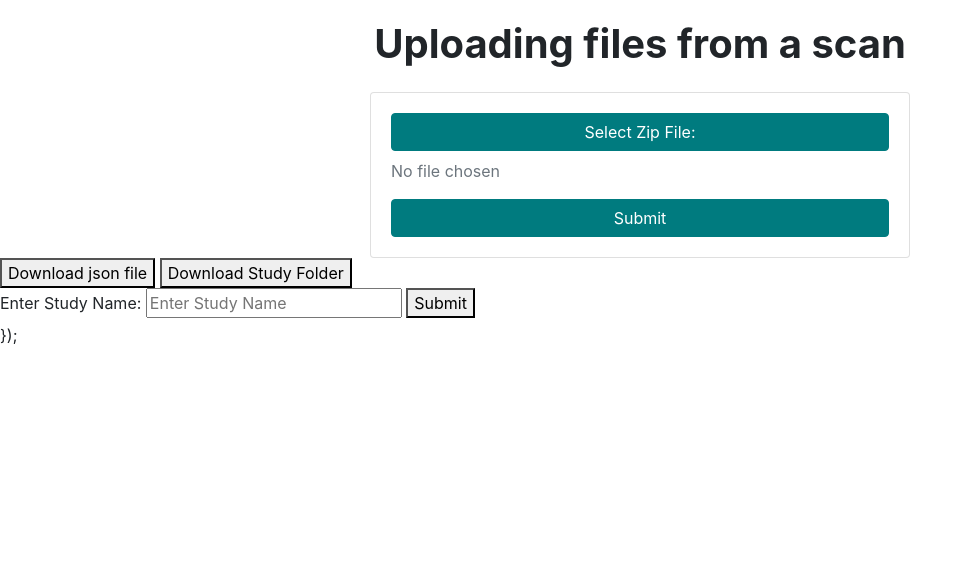
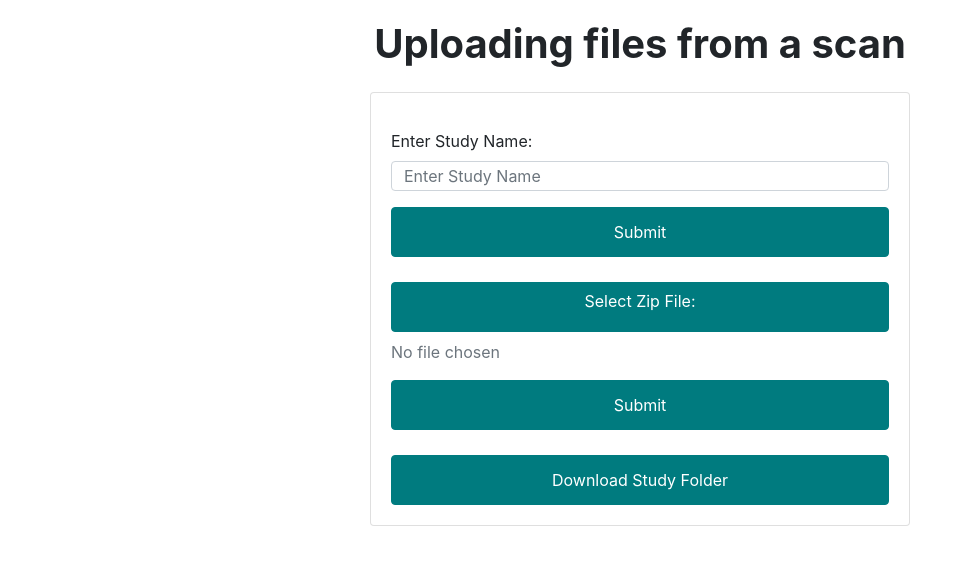
Before and after one commit to victoriavrl/LINFO2381-project, a Flask app: page / in a window 1280 px wide. Shown: the part 56-621 px from the top of the page, without its empty margins (0-973 px from the left). Run offline with Flask 3, Linux system fonts and the light colour scheme; parts of the project's set-up code (start-up, migrations or seed data) failed here and were passed over.

Commit message:
end of merging for style

```diff
--- a/front-end/templates/index.html
+++ b/front-end/templates/index.html
@@ -10,11 +10,16 @@
     .btn-primary {
         background-color: #007B7F;
         border-color: #007B7F;
+        height: 50px; /* Set the height of all buttons */
+    }
 
-    }
     .btn-primary:hover {
         background-color: #00565A;
         border-color: #00565A;
+    }
+
+    .form-control {
+        height: 30px;
     }
 </style>
 <div class="container">
@@ -27,6 +32,14 @@
             {% endif %}
             <div class="card">
                 <div class="card-body">
+                    <form action="" method="post" class="mt-3" >
+                <div class="form-group">
+                    <label for="studyName">Enter Study Name:</label>
+                    <input type="text" class="form-control" id="studyName" name="studyName" placeholder="Enter Study Name">
+                </div>
+                <button type="submit" class="btn btn-primary btn-block">Submit</button>
+                </form>
+                    <div style="margin-top: 25px;"></div>
                     <form id="uploadForm" method="post" action="#" enctype="multipart/form-data">
                         <div class="form-group">
                             <label for="fileInput" class="btn btn-primary btn-block">Select Zip File:</label>
@@ -35,17 +48,21 @@
                         </div>
                         <button type="submit" class="btn btn-primary btn-block">Submit</button>
                     </form>
+                    <div style="margin-top: 25px;"></div>
+                <button type="button" class="btn btn-primary btn-block mt-3" onclick="window.location.href='/download_study_zip'">Download Study Folder</button>
+
                 </div>
             </div>
+        </div>
+    </div>
+</div>
+
 <div id="loading" style="display: none; text-align: center;">
-                <img src="../static/loading.gif" alt="Loading...">
+    <img src="../static/loading.gif" alt="Loading..." style="width: 50px; height: 50px;"> <!-- Adjusted size of loading GIF -->
 </div>
 <div id="conversionMessage" style="display: none; text-align: center;">
     <p id="conversionSuccessMessage" style="color: green; display: none;">Conversion Successful</p>
     <p id="conversionFailedMessage" style="color: red; display: none;">Conversion Failed</p>
-            </div>
-        </div>
-    </div>
 </div>
 
 <script>
@@ -98,19 +115,6 @@
                     conversionFailedMessage.style.display = 'block';
                 });
         });
-
-    </script>
-
-        <button type="button" onclick="window.location.href='/download_json'">Download json file</button>
-
-        <button type="button" onclick="window.location.href='/download_study_zip'">Download Study Folder</button>
-        <form action="" method="post">
-            <label for="studyName">Enter Study Name:</label>
-            <input type="text" id="studyName" name="studyName" placeholder="Enter Study Name">
-            <button type="submit">Submit</button>
-        </form>
-
-
     });
 </script>
 {% endblock %}
```
Also changed, not shown: front-end/main.py (+12 -7 lines). Lines whose indentation alone changed are shown as unchanged.
